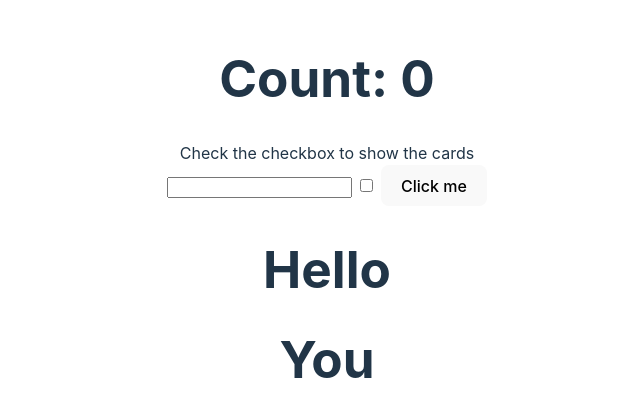
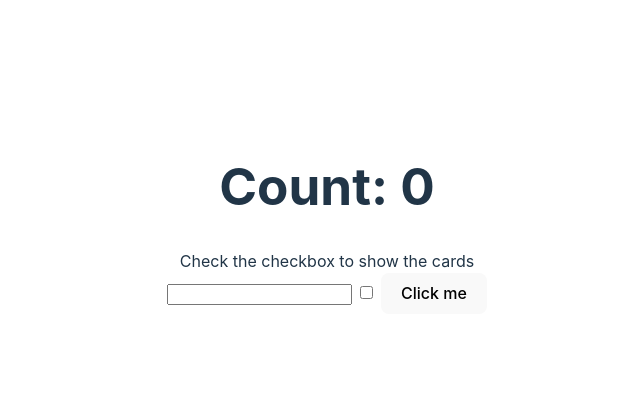
Before and after one commit to chipwayambokomas/Svelte_Project1, a Svelte app: page / in a window 1280 px wide. Shown: the part 181-598 px from the top of the page, without its empty margins (313-953 px from the left). Built offline with nearby package versions, Linux system fonts and the light colour scheme.

Commit message:
Working with adding new cards

```diff
--- a/src/App.svelte
+++ b/src/App.svelte
@@ -2,18 +2,18 @@
   import Card from "./lib/Card.svelte"
   let name = "Saul"
   let title = "My name"
-  let titleNew = ""
+  let toDo = ""
   let checked = false;
   function onClick(){
     count++;
 
-    list.push("Word")
+    list.push(toDo)
+    toDo=""
     list = list;
   }
   let count = 0;
   let list = [
-    "Hello",
-    "You"
+
   ]
 </script>
 
@@ -29,12 +29,12 @@
 {:else}
 <div>Check the checkbox to show the cards</div>
 {/if}
-<input type="text" bind:value={titleNew}/>
+<input type="text" bind:value={toDo}/>
 <input type="checkbox" bind:checked/>
 <button on:click={onClick}>Click me</button>
 
-{#each list as word}
-<h1>{word}</h1>
+{#each list as toDo}
+<Card>{toDo}</Card>
 {/each}
 <style>
 
```
